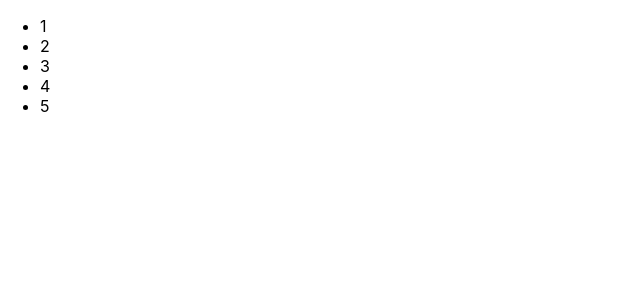
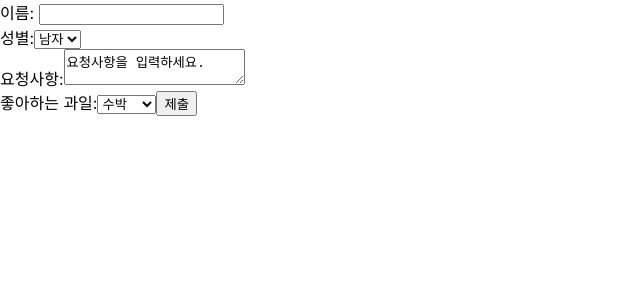
Before and after one commit to kimskyyyy/FrontEnd-study, a React (Create React App) app: page / in a window 1280 px wide. Shown: the top 300 px of the page, without its empty margins (0-640 px from the left). Built offline with nearby package versions, Linux system fonts and the light colour scheme.

Commit message:
form 예제

```diff
--- /dev/null
+++ b/src/chapter_11/SignUp.jsx
@@ -0,0 +1,69 @@
+import React, {useState} from "react";
+
+// SignUp 컴포넌트
+function SignUp(props) {
+    // <input>태그에 입력된 값을 저장하기 위한 name이라는 state를 갖음
+    const [name, setName] = useState("");
+
+    // 성별 값을 저장 하기위한 state 추가
+    const [gender, setGender] = useState("남자");
+
+    const [value, setValue] = useState("요청사항을 입력하세요.");
+
+    const [fruit, setFruit] = useState("watermelon")
+
+
+    const handleChangeName = (event) => {
+        setName(event.target.value);
+    };
+
+    const handleChangeGender = (event) => {
+        setGender(event.target.value);
+    };
+
+    const handleChangeValue = (event) => {
+        setValue(event.target.value);
+    };
+
+    const handleChangeFruit = (event) => {
+        setFruit(event.target.value);
+    }
+
+    const handleSubmit = (event) => {
+        alert(`이름: ${name}, 성별: ${gender}, 요청사항: ${value}, 좋아하는 과일: ${fruit}`);
+        event.preventDefault();
+    };
+
+    return (
+        <form onSubmit={handleSubmit}>
+            <label>
+                {/* 이름을 입력할 수 있는 <input>태그 */}
+                이름: <input type="text" value={name} onChange={handleChangeName} />
+            </label>
+            <br />
+            <label>
+                성별:<select value={gender} onChange={handleChangeGender}>
+                        <option value="남자">남자</option>
+                        <option value="여자">여자</option>
+                    </select>
+            </label>
+            <br />
+            <label>
+                요청사항:<textarea value={value} onChange={handleChangeValue} />
+            </label>
+            <br />
+            <label>
+                좋아하는 과일:<select value={fruit} onChange={handleChangeFruit} >
+                                <option value="apple">사과</option>
+                                <option value="banana">바나나</option>
+                                <option value="grape">포도</option>
+                                <option value="watermelon">수박</option>
+                            </select>
+            </label>
+
+            <button type="submit">제출</button>
+        </form>
+    );
+}
+
+export default SignUp;
--- a/src/index.js
+++ b/src/index.js
@@ -34,7 +34,9 @@
 
 // import AttendanceBook from './chapter_10/AttendanceBook';
 
-import NumberList from './chapter_10/NumberList';
+// import NumberList from './chapter_10/NumberList';
+
+import SignUp from './chapter_11/SignUp';
 
 const root = ReactDOM.createRoot(document.getElementById('root'));
 root.render(
@@ -53,7 +55,8 @@
     {/* <LandingPage /> */}
     {/* <LoginControl /> */}
     {/* <AttendanceBook /> */}
-    <NumberList />
+    {/* <NumberList /> */}
+    <SignUp />
 
 
 
```
